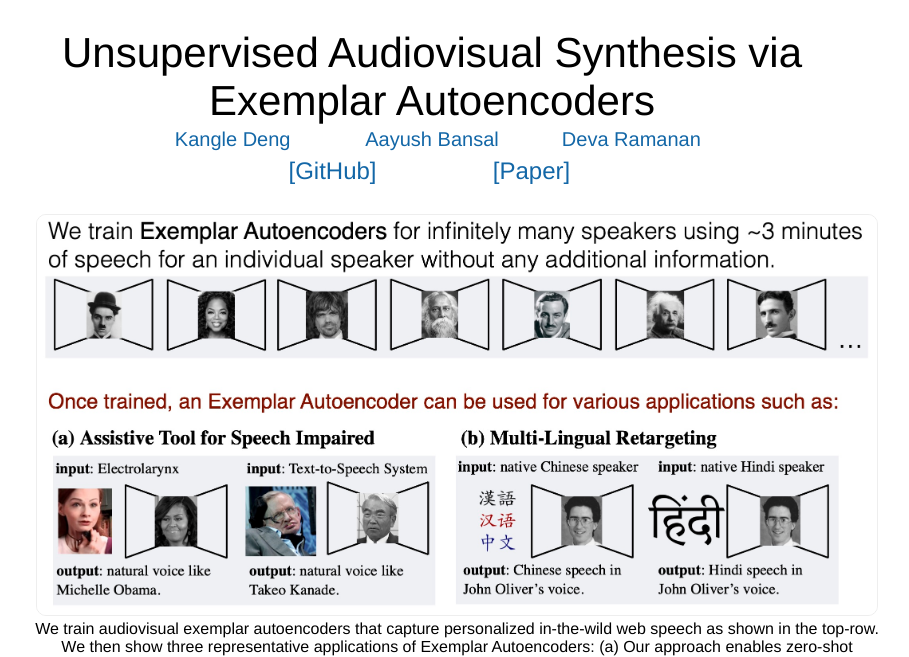
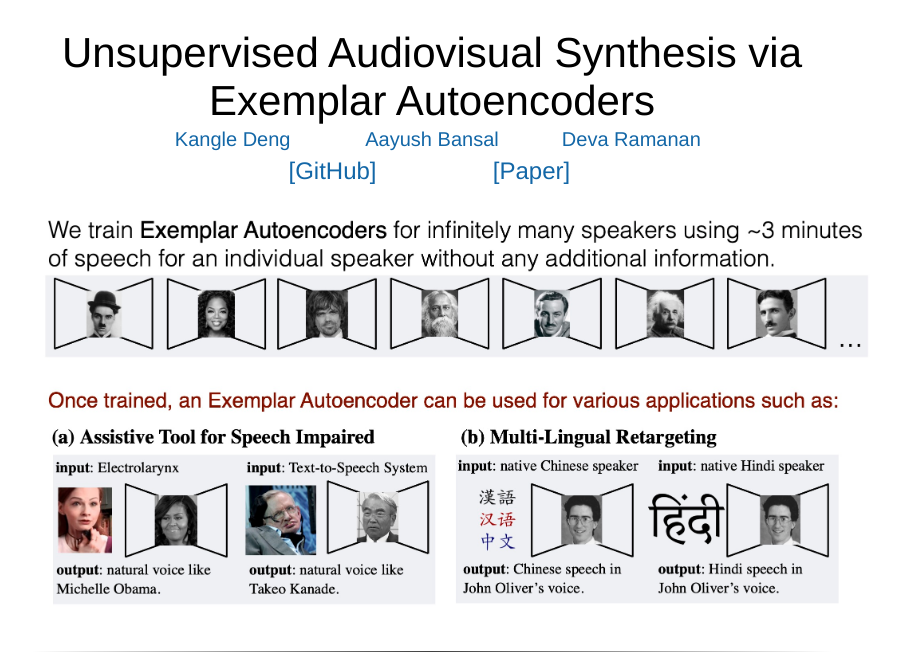
Before and after one commit to dunbar12138/dunbar12138.github.io, a plain HTML site: page projectpage/Audiovisual/index.html in a window 1280 px wide. Shown: the top 657 px of the page, without its empty margins (208-1117 px from the left). Drawn offline with Linux system fonts and the light colour scheme; a script that the page names is missing.

Commit message:
Update teaser for audiovisual

```diff
--- a/projectpage/Audiovisual/index.html
+++ b/projectpage/Audiovisual/index.html
@@ -209,7 +209,7 @@
   			  <tr>
   	              <td width=400px>
   					<center>
-  	                	<a href="./images/Exempar_autoencoder.jpg"><img class="rounded" src = "./images/Exempar_autoencoder.jpg" height="400px"></img></href></a><br>
+  	                	<img src = "./images/Exempar_autoencoder.jpg" height="400px"></img></href><br>
 					</center>
   	              </td>
                 </tr>
@@ -217,7 +217,7 @@
   					<center>
   	                	<!-- <span style="font-size:14px"><i>Our approach translates the input audio fromany speaker to that of a list of many known speakers. We show an example of audio translation in the top half. With little modification, our approach can also generate video alongside audio from an input audiosignal. The second half shows a variety of facial examples created using our method for audio-video generation.</i> -->
 						<!-- Our approach converts any unknown voice to an audiovisual stream of a specific speaker. A simple autoencoder trained on exemplar speech allows generalization to unknown voice. We show various applications with our framework.  -->
-						We train audiovisual exemplar autoencoders that capture personalized in-the-wild web speech as shown in the top-row. We then show three representative applications of Exemplar Autoencoders: (a) Our approach enables zero-shot natural voice synthesis from an Electrolarynx or a TTS used by a speech-impaired person; (b) Without any knowledge of Chinese and Hindi, our approach can generate Chinese and Hindi speech for John Oliver, an English-speaking late-night show host; and (c) We can generate audio-visual content for historical documents that could not be otherwise captured.
+						<!-- We train audiovisual exemplar autoencoders that capture personalized in-the-wild web speech as shown in the top-row. We then show three representative applications of Exemplar Autoencoders: (a) Our approach enables zero-shot natural voice synthesis from an Electrolarynx or a TTS used by a speech-impaired person; (b) Without any knowledge of Chinese and Hindi, our approach can generate Chinese and Hindi speech for John Oliver, an English-speaking late-night show host; and (c) We can generate audio-visual content for historical documents that could not be otherwise captured. -->
 					</center>
   	              </td>
 
```
